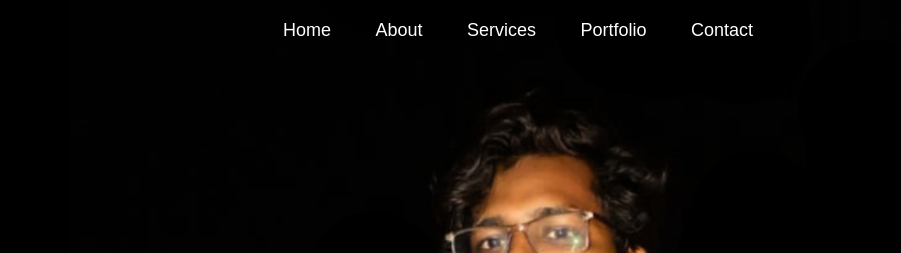
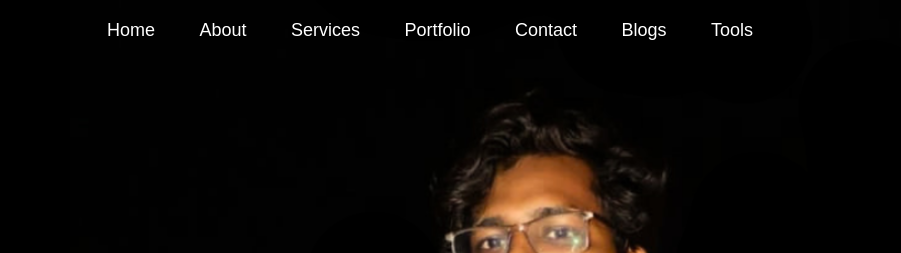
Before and after one commit to Lovish495/LovishResume, a plain HTML site: page index.html in a window 1280 px wide. Shown: the top 253 px of the page, 379-1280 px from the left. Drawn offline with Linux system fonts and the light colour scheme.

Commit message:
Page buttons- blogs & tools

```diff
--- a/index.html
+++ b/index.html
@@ -18,6 +18,8 @@
                     <li><a href="#services">Services</a> </li>
                     <li><a href="#portfolio">Portfolio</a> </li>
                     <li><a href="#contact">Contact</a> </li>
+                    <li><a href="#Blogs">Blogs</a> </li>
+                    <li><a href="#Tools">Tools</a> </li>
 
                 </ul>
             </nav>
```
